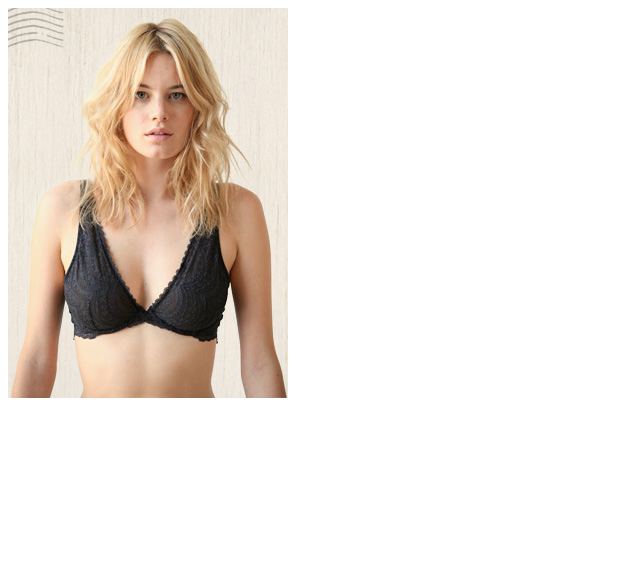
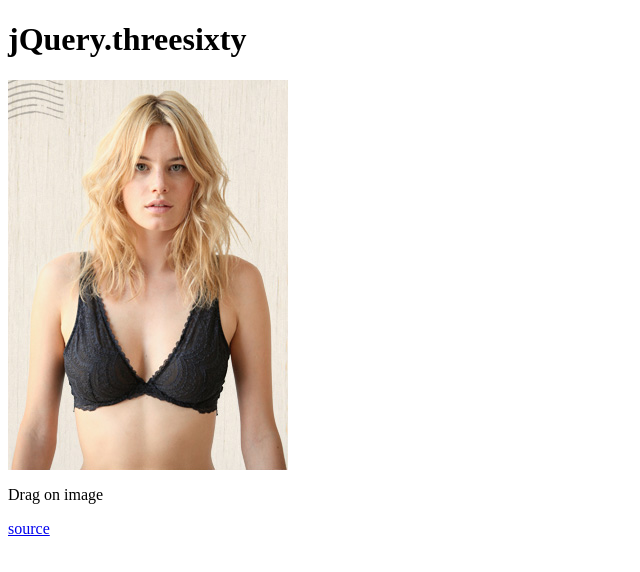
Before and after one commit to weblinc/jquery-threesixty, a plain HTML site: page index.html in a window 1280 px wide. Shown: the whole page, without its empty margins (0-640 px from the left). Drawn offline with Linux system fonts and the light colour scheme.

Commit message:
Add instructions to demo

```diff
--- a/index.html
+++ b/index.html
@@ -11,7 +11,10 @@
 		</style>
 	</head>
 	<body>
+		<h1>jQuery.threesixty</h1>
 		<div class="threesixty"></div>
+		<p>Drag on image</p>
+		<p><a href="https://github.com/weblinc/jquery-threesixty">source</a></p>
 		<script src="jquery.js"></script>
 		<script src="jquery.threesixty.js"></script>
 		<script>
```
